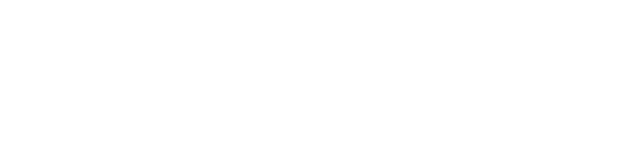
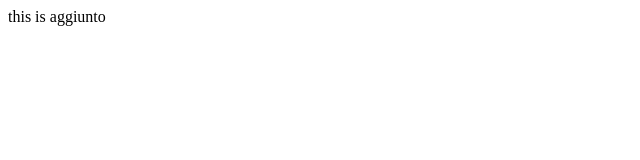
Before and after one commit to junaid-1995/Portfolio-Website, a plain HTML site: page index.html in a window 1280 px wide. Shown: the whole page, without its empty margins (0-640 px from the left). Drawn offline with Linux system fonts and the light colour scheme.

Commit message:
this modifica

```diff
--- a/index.html
+++ b/index.html
@@ -7,6 +7,7 @@
     <title>Document</title>
 </head>
 <body>
-
+    <div>this is aggiunto
+    </div>
 </body>
 </html>
```
